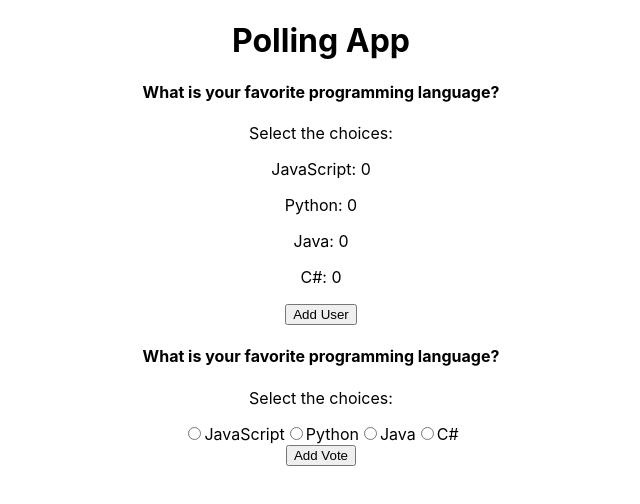
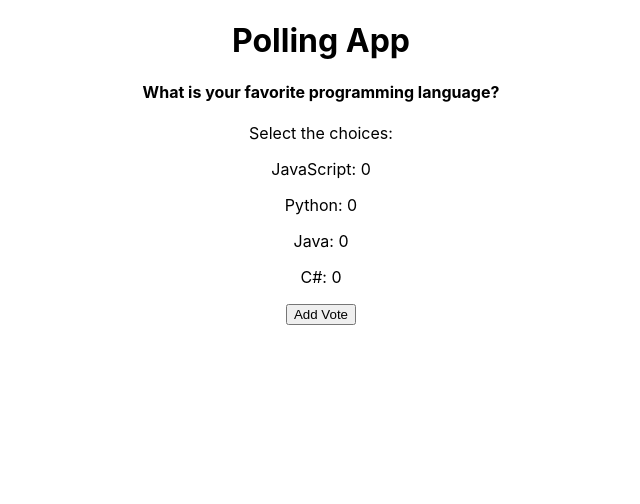
Before and after one commit to AbdulManaf12/hello-world, a React (Create React App) app: page / in a window 1280 px wide. Shown: the top 504 px of the page, without its empty margins (319-959 px from the left). Built offline with nearby package versions, Linux system fonts and the light colour scheme.

Commit message:
Add Another Participation component

```diff
--- a/src/App.js
+++ b/src/App.js
@@ -8,24 +8,30 @@ function App() {
   const [val2, setVal2] = useState(0);
   const [val3, setVal3] = useState(0);
   const [val4, setVal4] = useState(0);
+  const [flag, setflag] = useState(false);
   let questions = [
     {
       question: "What is your favorite programming language?",
       choices: [
-        { id: 1, label: "JavaScript", votes: [val1,setVal1] },
-        { id: 2, label: "Python", votes: [val2,setVal2] },
-        { id: 3, label: "Java", votes: [val3,setVal3] },
-        { id: 4, label: "C#", votes: [val4,setVal4] },
+        { id: 1, label: "JavaScript", votes: [val1, setVal1] },
+        { id: 2, label: "Python", votes: [val2, setVal2] },
+        { id: 3, label: "Java", votes: [val3, setVal3] },
+        { id: 4, label: "C#", votes: [val4, setVal4] },
       ],
     },
   ];
-
+  let btnHandler = () => {
+    setflag(true);
+  };
   return (
     <div className="App">
       <h1>Polling App</h1>
       <PollDisplay questionArray={questions} />
-      <button >Add User</button>
-      <UserParticipation questionArray={questions} />
+      {flag ? (
+        <UserParticipation questionArray={questions} flag={setflag} />
+      ) : (
+        <button onClick={btnHandler}>Add Vote</button>
+      )}
     </div>
   );
 }
--- a/src/components/UserParticipation.js
+++ b/src/components/UserParticipation.js
@@ -60,9 +60,12 @@ export default function UserParticipation(props) {
               element.checked = false;
             }
           });
+
+          props.flag(false);
+
         }}
       >
-        Add Vote
+        Submit Vote
       </button>
     </div>
   );
```
